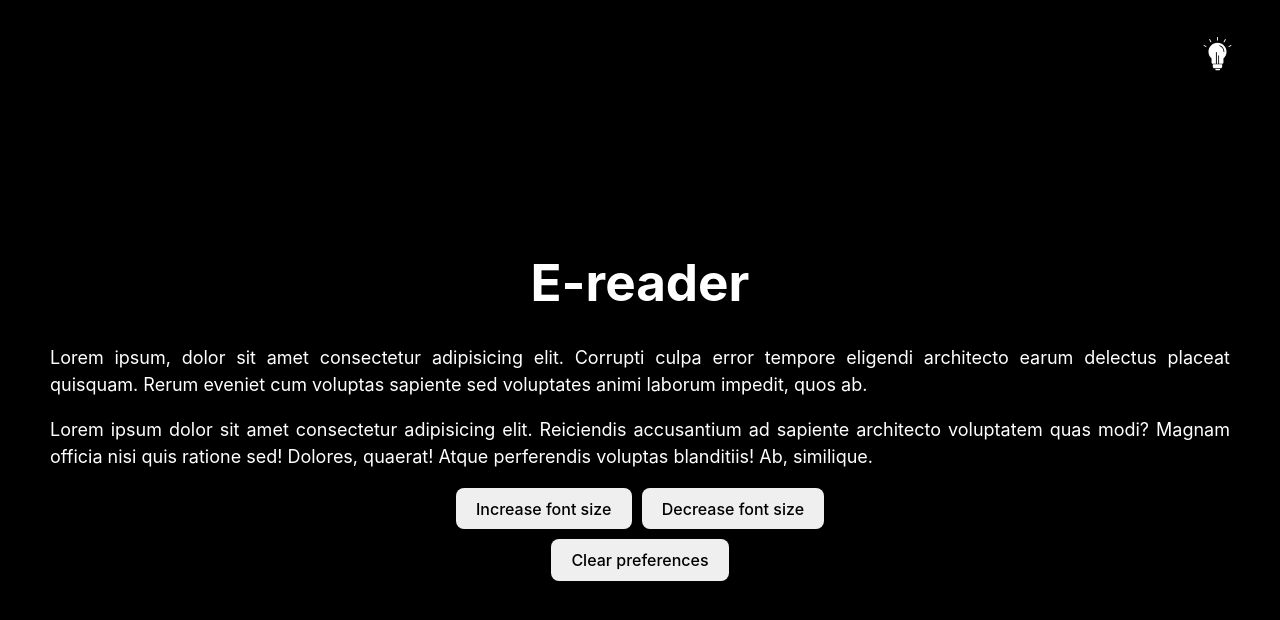
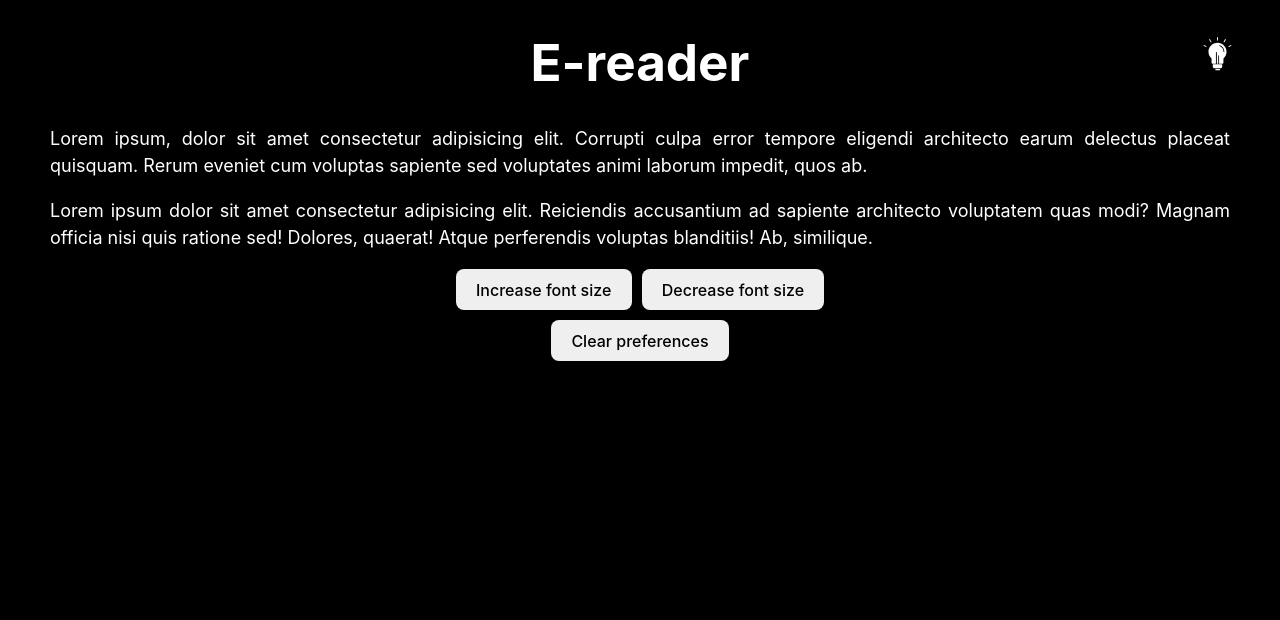
Before and after one commit to biancashiromoto/eReader, a React (Vite) app: page / in a window 1280 px wide. Shown: the top 620 px of the page. Built offline with nearby package versions, Linux system fonts and the light colour scheme.

Commit message:
chore: Remove unused lines

```diff
--- a/src/index.css
+++ b/src/index.css
@@ -20,7 +20,6 @@ a:hover {
 body {
   margin: 0;
   display: flex;
-  place-items: center;
   min-width: 320px;
   min-height: 100vh;
 }
@@ -47,8 +46,3 @@ button:focus,
 button:focus-visible {
   outline: 4px auto -webkit-focus-ring-color;
 }
-
-.dark-mode {
-  background-color: #000;
-  color: #FFF;
-}
```
